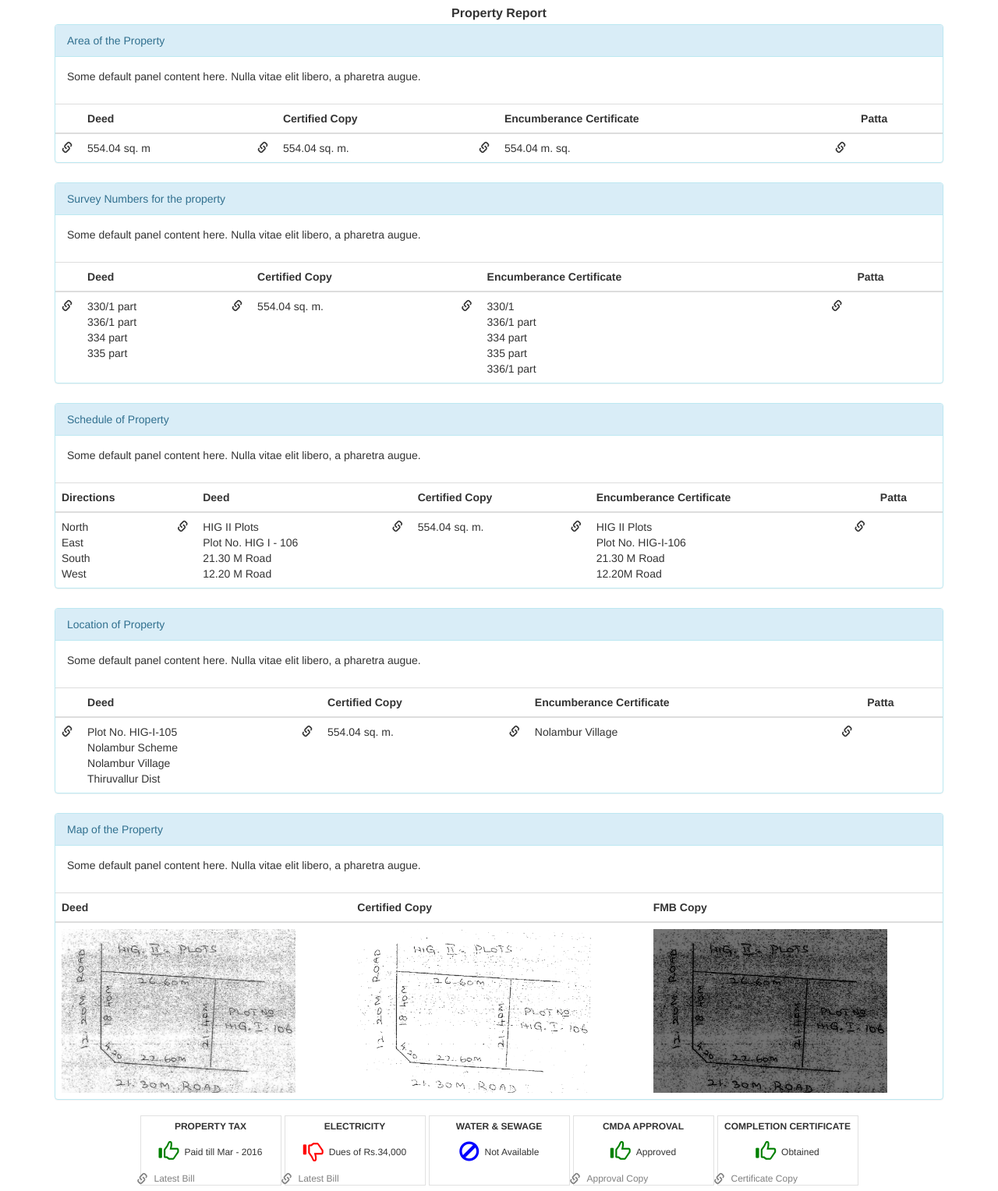
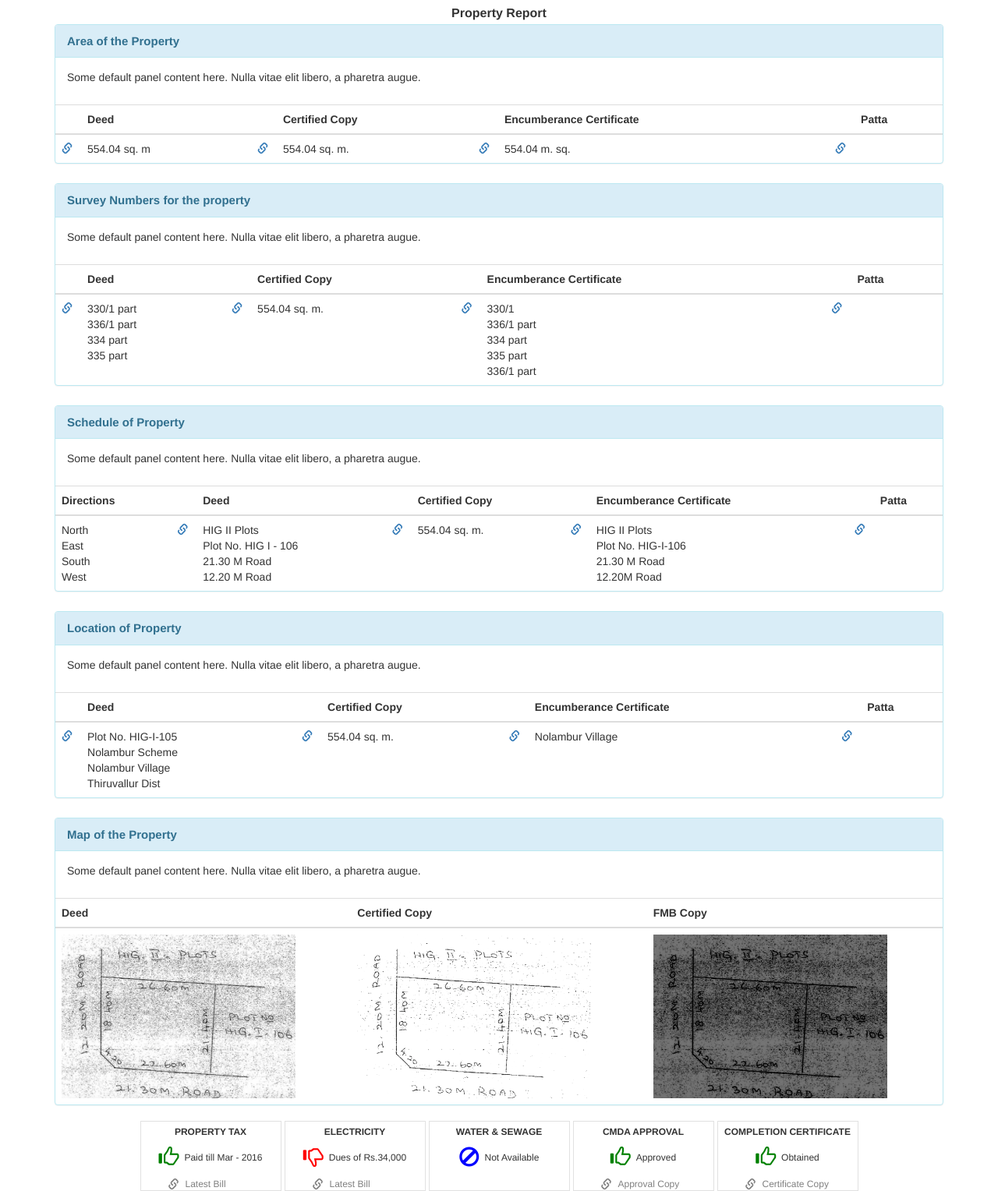
Before and after one commit to rohitdg/rohitdg.github.io, a Jekyll site: the page propreport/ver0.2/index.html, which Jekyll copies as it is, in a window 1280 px wide. Shown: the whole page at 78% size. Built offline with Jekyll 4.4.1, drawn with Linux system fonts in a browser that asks for light colours.

Commit message:
Changes to propreport ver 0.2

```diff
--- a/propreport/ver0.2/index.html
+++ b/propreport/ver0.2/index.html
@@ -154,13 +154,13 @@
           </thead>
           <tbody>
             <tr>
-              <td><span class="glyphicon glyphicon glyphicon-link" aria-hidden="true"></td>
+              <td><a href="https://www.dropbox.com/s/npl3whko31avmer/deed%20p.No%20105.pdf?dl=0" target="_blank"><span class="glyphicon glyphicon glyphicon-link" aria-hidden="true"> </span></a> </td>
               <td>554.04 sq. m</td>
-              <td><span class="glyphicon glyphicon glyphicon-link" aria-hidden="true"></td>
+              <td><a href="https://www.dropbox.com/s/npl3whko31avmer/deed%20p.No%20105.pdf?dl=0" target="_blank"><span class="glyphicon glyphicon glyphicon-link" aria-hidden="true"> </span></a></td>
               <td>554.04 sq. m.</td>
-              <td><span class="glyphicon glyphicon glyphicon-link" aria-hidden="true"></td>
+              <td><a href="https://www.dropbox.com/s/vu8wpewmlfup00k/EC_complete_105.pages?dl=0" target="_blank"><span class="glyphicon glyphicon glyphicon-link" aria-hidden="true"> </span></a></td>
               <td>554.04 m. sq.</td>
-              <td><span class="glyphicon glyphicon glyphicon-link" aria-hidden="true"></td>
+              <td><a href="https://www.dropbox.com/s/som2ot2sust81cy/patta.jpeg?dl=0" target="_blank"><span class="glyphicon glyphicon glyphicon-link" aria-hidden="true"> </span></a> </td>
               <td></td>
             </tr>
           </tbody>
@@ -192,13 +192,13 @@
           </thead>
           <tbody>
             <tr>
-              <td><span class="glyphicon glyphicon glyphicon-link" aria-hidden="true"></td>
+              <td><a href="https://www.dropbox.com/s/npl3whko31avmer/deed%20p.No%20105.pdf?dl=0" target="_blank"><span class="glyphicon glyphicon glyphicon-link" aria-hidden="true"> </span></a> </td>
               <td>330/1 part <br> 336/1 part <br> 334 part <br> 335 part</td>
-              <td><span class="glyphicon glyphicon glyphicon-link" aria-hidden="true"></td>
+              <td><a href="https://www.dropbox.com/s/npl3whko31avmer/deed%20p.No%20105.pdf?dl=0" target="_blank"><span class="glyphicon glyphicon glyphicon-link" aria-hidden="true"> </span></a></td>
               <td>554.04 sq. m.</td>
-              <td><span class="glyphicon glyphicon glyphicon-link" aria-hidden="true"></td>
+              <td><a href="https://www.dropbox.com/s/vu8wpewmlfup00k/EC_complete_105.pages?dl=0" target="_blank"><span class="glyphicon glyphicon glyphicon-link" aria-hidden="true"> </span></a></td>
               <td>330/1 <br> 336/1 part <br> 334 part <br> 335 part <br> 336/1 part</td>
-              <td><span class="glyphicon glyphicon glyphicon-link" aria-hidden="true"></td>
+              <td><a href="https://www.dropbox.com/s/som2ot2sust81cy/patta.jpeg?dl=0" target="_blank"><span class="glyphicon glyphicon glyphicon-link" aria-hidden="true"> </span></a> </td>
               <td></td>
             </tr>
           </tbody>
@@ -231,13 +231,13 @@
           <tbody>
             <tr>
               <td>North <br> East <br> South <br> West </td>
-              <td><span class="glyphicon glyphicon glyphicon-link" aria-hidden="true"></td>
+              <td><a href="https://www.dropbox.com/s/npl3whko31avmer/deed%20p.No%20105.pdf?dl=0" target="_blank"><span class="glyphicon glyphicon glyphicon-link" aria-hidden="true"> </span></a> </td>
               <td>HIG II Plots <br> Plot No. HIG I - 106  <br> 21.30 M Road  <br> 12.20 M Road </td>
-              <td><span class="glyphicon glyphicon glyphicon-link" aria-hidden="true"></td>
+              <td><a href="https://www.dropbox.com/s/npl3whko31avmer/deed%20p.No%20105.pdf?dl=0" target="_blank"><span class="glyphicon glyphicon glyphicon-link" aria-hidden="true"> </span></a></td>
               <td>554.04 sq. m.</td>
-              <td><span class="glyphicon glyphicon glyphicon-link" aria-hidden="true"></td>
+              <td><a href="https://www.dropbox.com/s/vu8wpewmlfup00k/EC_complete_105.pages?dl=0" target="_blank"><span class="glyphicon glyphicon glyphicon-link" aria-hidden="true"> </span></a></td>
               <td>HIG II Plots <br> Plot No. HIG-I-106 <br> 21.30 M Road <br> 12.20M Road</td>
-              <td><span class="glyphicon glyphicon glyphicon-link" aria-hidden="true"></td>
+              <td><a href="https://www.dropbox.com/s/som2ot2sust81cy/patta.jpeg?dl=0" target="_blank"><span class="glyphicon glyphicon glyphicon-link" aria-hidden="true"> </span></a> </td>
               <td></td>
             </tr>
           </tbody>
@@ -268,13 +268,13 @@
           </thead>
           <tbody>
             <tr>
-              <td><span class="glyphicon glyphicon glyphicon-link" aria-hidden="true"></td>
+              <td><a href="https://www.dropbox.com/s/npl3whko31avmer/deed%20p.No%20105.pdf?dl=0" target="_blank"><span class="glyphicon glyphicon glyphicon-link" aria-hidden="true"> </span></a> </td>
               <td> Plot No. HIG-I-105 <br> Nolambur Scheme <br> Nolambur Village <br> Thiruvallur Dist</td>
-              <td><span class="glyphicon glyphicon glyphicon-link" aria-hidden="true"></td>
+              <td><a href="https://www.dropbox.com/s/npl3whko31avmer/deed%20p.No%20105.pdf?dl=0" target="_blank"><span class="glyphicon glyphicon glyphicon-link" aria-hidden="true"> </span></a></td>
               <td>554.04 sq. m.</td>
-              <td><span class="glyphicon glyphicon glyphicon-link" aria-hidden="true"></td>
+              <td><a href="https://www.dropbox.com/s/vu8wpewmlfup00k/EC_complete_105.pages?dl=0" target="_blank"><span class="glyphicon glyphicon glyphicon-link" aria-hidden="true"> </span></a></td>
               <td>Nolambur Village</td>
-              <td><span class="glyphicon glyphicon glyphicon-link" aria-hidden="true"></td>
+              <td><a href="https://www.dropbox.com/s/som2ot2sust81cy/patta.jpeg?dl=0" target="_blank"><span class="glyphicon glyphicon glyphicon-link" aria-hidden="true"> </span></a> </td>
               <td></td>
             </tr>
           </tbody>
@@ -316,7 +316,7 @@
             <p class="details_box_title">Property Tax</p>
             <span class="glyphicon glyphicon-thumbs-up" aria-hidden="true"> </span> <p class="details_box_text">Paid till Mar - 2016</p>
             <br>
-            <a href="https://www.dropbox.com/s/5vaoiag1s6br8hc/Service%20Tax%20Reciept.pdf?dl=0" target="_blank">
+            <a href="https://www.dropbox.com/s/5vaoiag1s6br8hc/Service%20Tax%20Reciept.pdf?dl=0" target="_blank" class = "details_link">
               <span class="glyphicon glyphicon glyphicon-link bill_link" aria-hidden="true"> </span>
               <p class="bill_text">Latest Bill</p>
             </a>
@@ -329,7 +329,7 @@
 
             <span class="glyphicon glyphicon-thumbs-down" aria-hidden="true"> </span> <p class="details_box_text">Dues of Rs.34,000</p>
             <br>
-            <a href="https://www.dropbox.com/s/lxyfxjrqs90gqms/Electricity%20Bill.pdf?dl=0" target="_blank">
+            <a href="https://www.dropbox.com/s/lxyfxjrqs90gqms/Electricity%20Bill.pdf?dl=0" target="_blank" class = "details_link">
               <span class="glyphicon glyphicon glyphicon-link bill_link" aria-hidden="true"> </span>
               <p class="bill_text">Latest Bill</p>
             </a>
@@ -348,7 +348,7 @@
             <p class="details_box_title">CMDA Approval</p>
             <span class="glyphicon glyphicon-thumbs-up" aria-hidden="true"> </span> <p class="details_box_text">Approved</p>
             <br>
-            <a href="https://www.dropbox.com/s/lmnn9x0k8hvyuf2/7%20-%20Planning%20Permit.jpg?dl=0" target="_blank">
+            <a href="https://www.dropbox.com/s/lmnn9x0k8hvyuf2/7%20-%20Planning%20Permit.jpg?dl=0" target="_blank" class = "details_link">
               <span class="glyphicon glyphicon glyphicon-link bill_link" aria-hidden="true"> </span>
               <p class="bill_text">Approval Copy</p>
             </a>
@@ -359,7 +359,7 @@
             <p class="details_box_title">Completion Certificate</p>
             <span class="glyphicon glyphicon-thumbs-up" aria-hidden="true"> </span> <p class="details_box_text">Obtained</p>
             <br>
-            <a href="hhttps://www.dropbox.com/s/ylq001wr00d3k7t/CC%20-%20RAAJ%20TOWERS%20dt%2027.02.2015.jpg?dl=0" target="_blank">
+            <a href="hhttps://www.dropbox.com/s/ylq001wr00d3k7t/CC%20-%20RAAJ%20TOWERS%20dt%2027.02.2015.jpg?dl=0" target="_blank" class = "details_link">
               <span class="glyphicon glyphicon glyphicon-link bill_link" aria-hidden="true"> </span>
               <p class="bill_text">Certificate Copy</p>
             </a>
--- a/propreport/ver0.2/style.css
+++ b/propreport/ver0.2/style.css
@@ -2,6 +2,10 @@
 	margin-top: 2px;
 	b/*a*/ckground-color: #2e2e2e;
 	padding-top: 4px;
+}
+
+body {
+	font-family: Helvetica;
 }
 
 
@@ -152,3 +156,13 @@
 .link_columns {
 	width: 5px;
 }
+
+.details_link {
+	position: relative;
+	left: 40px;
+}
+
+.panel-heading {
+	font-size: 15px;
+	font-weight: bold;
+}
```
